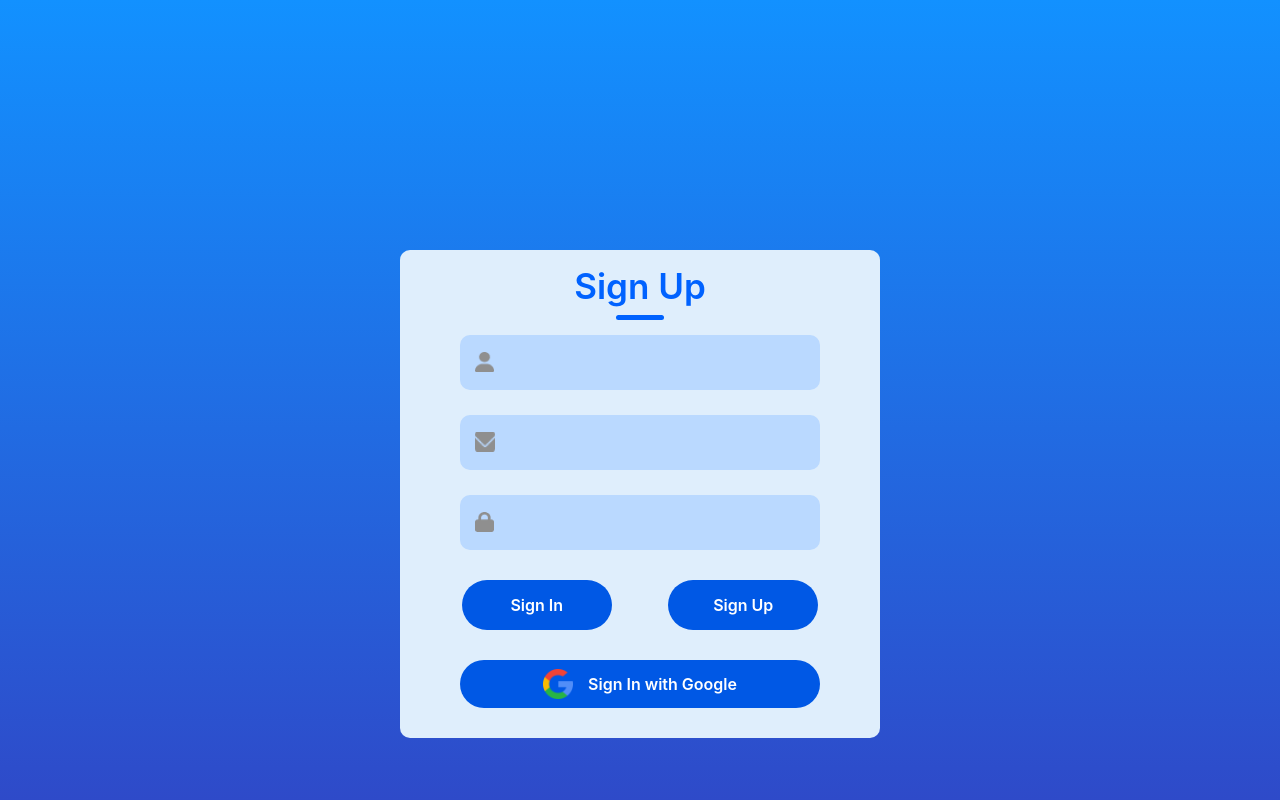
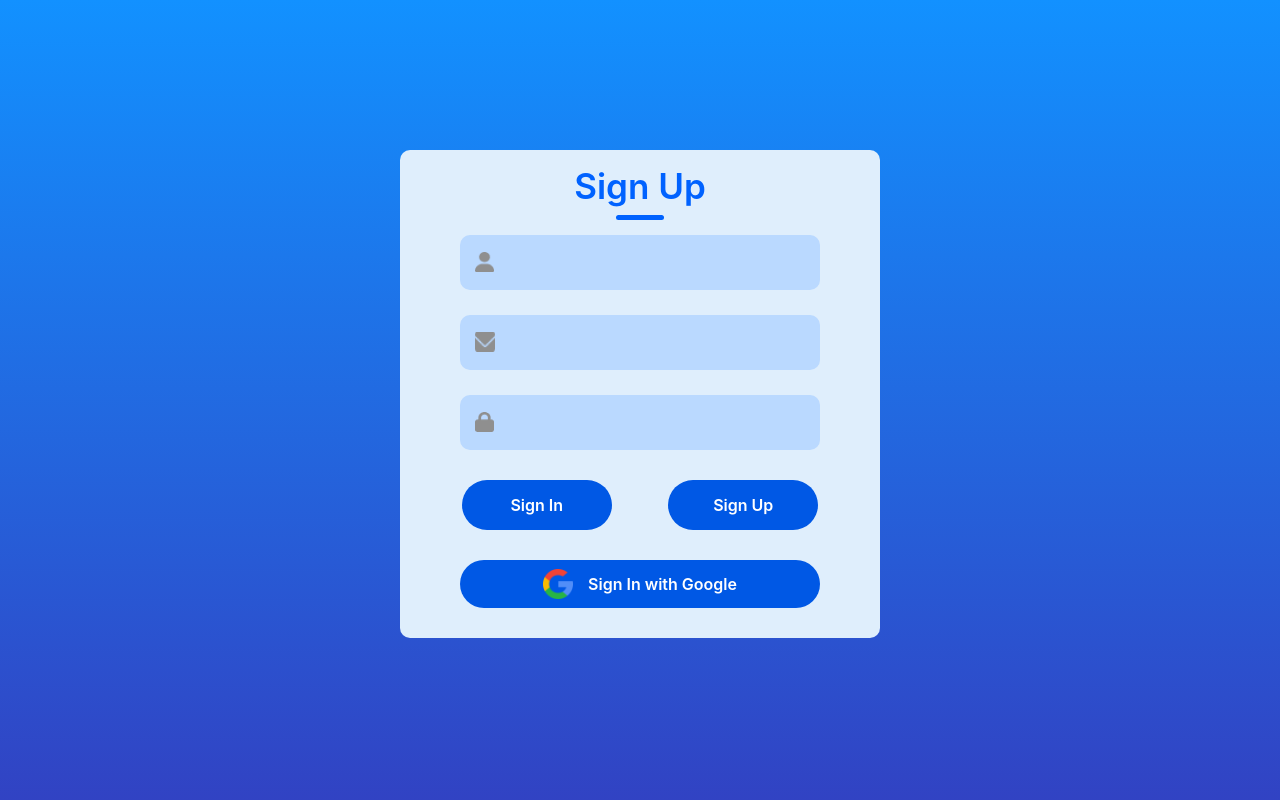
Before and after one commit to anshulgaharwal/practise-login, a React (Create React App) app: page / in a window 1280 px wide. Shown: the top 800 px of the page. Built offline with nearby package versions, Linux system fonts and the light colour scheme.

Commit message:
moved upward a little

```diff
--- a/src/Components/LoginForm/LoginForm.css
+++ b/src/Components/LoginForm/LoginForm.css
@@ -3,7 +3,7 @@
     flex-direction: column;
     align-items: center;
     justify-content: center;
-    margin: 250px auto;
+    margin: 150px auto;
     background: #dfeefc;
     max-width: 480px;
     border-radius: 10px;
```
